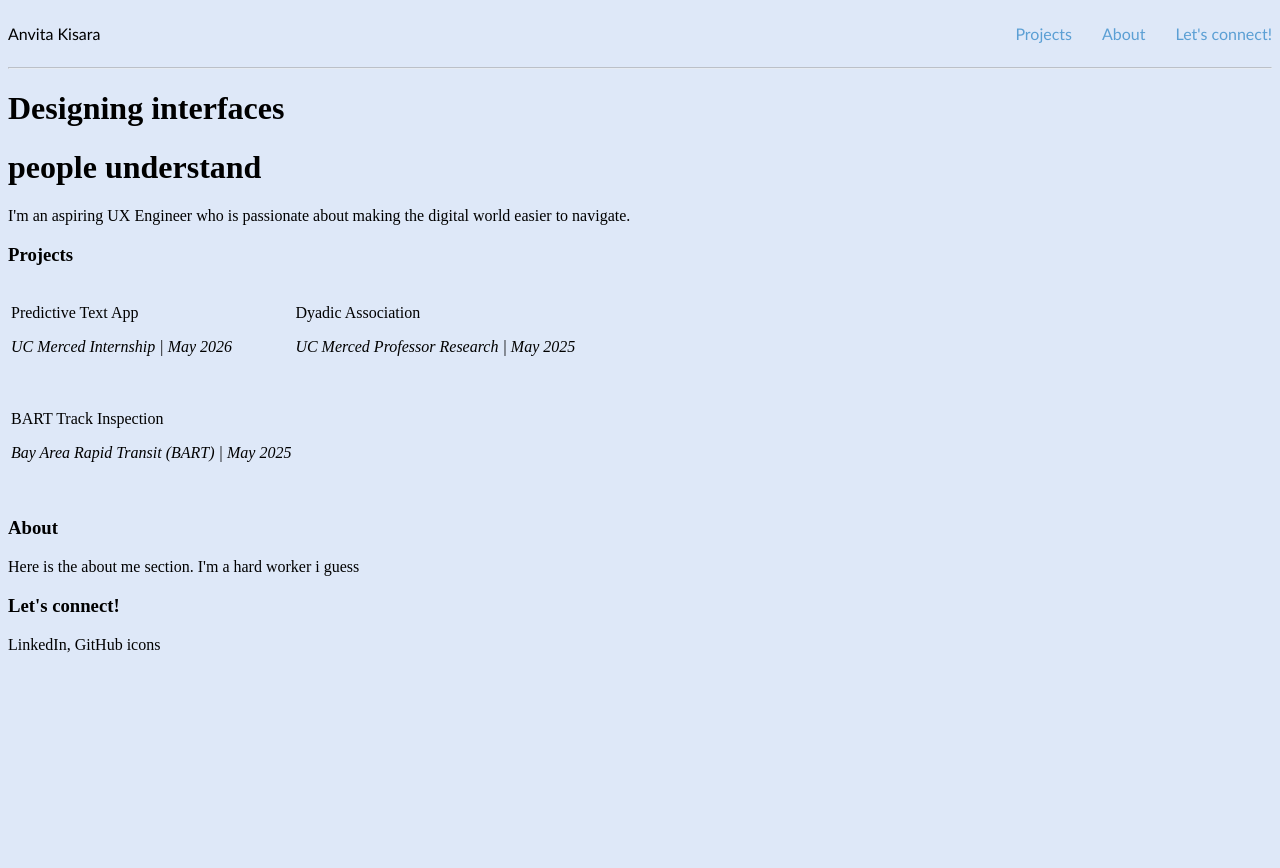
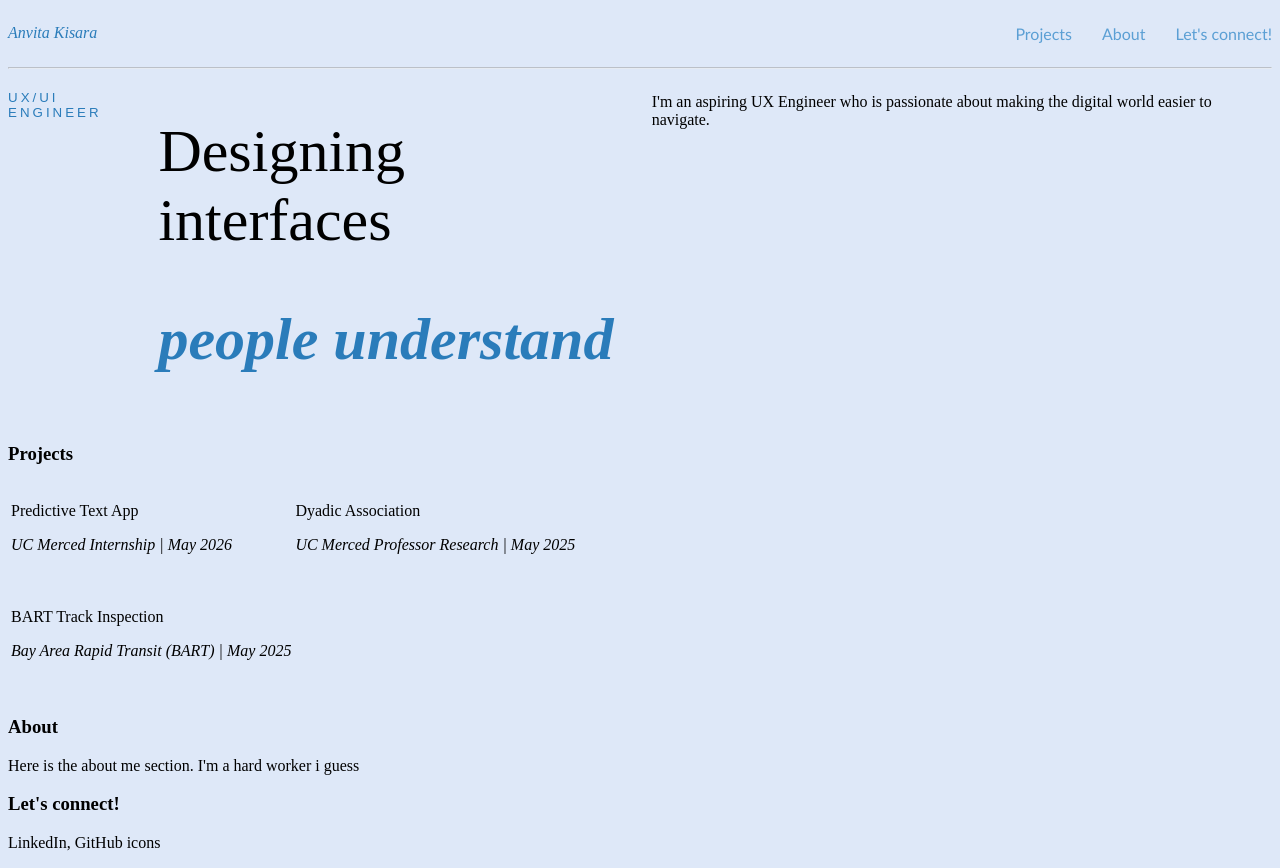
Before and after one commit to anviks1118/anvitakisara.github.io, a plain HTML site: page index.html in a window 1280 px wide. Before the commit the page ends 800 px from the top, so only its background shows below. Drawn offline with Linux system fonts and the light colour scheme.

Commit message:
added main containers

```diff
--- a/index.html
+++ b/index.html
@@ -31,10 +31,18 @@
 	<hr>
 
 	<!-- Main Title and Tagline -->
-	<h1>Designing interfaces</h1>
-	<h1>people understand</h1>
-
-	<p>I'm an aspiring UX Engineer who is passionate about making the digital world easier to navigate.</p>
+	<div class="main-container">
+		<div class="main-position">
+			<p>UX/UI ENGINEER</p>
+		</div>
+		<div class="main-title">
+			<h1>Designing interfaces</h1>
+			<h2>people understand</h2>
+		</div>
+		<div class="main-intro">
+			<p>I'm an aspiring UX Engineer who is passionate about making the digital world easier to navigate.</p>
+		</div>
+	</div>
 
 	<!-- Projects -->
 	<h3>Projects</h3>
--- a/style/style.css
+++ b/style/style.css
@@ -8,10 +8,10 @@ body {
 }
 
 .header-name a {
-    color: black;
+    color: #2a7cba;
     text-decoration: none;
-    font-family: 'Trebuchet MS';
-    /* font-style: italic; */
+    font-family: 'Cambria, Cochin, Georgia, Times, Times New Roman, serif';
+    font-style: italic;
 }
 
 .header-pages {
@@ -30,3 +30,32 @@ hr {
     opacity: 50%;
     color: #CDDCF4;
 }
+
+.main-container {
+    display: flex;
+}
+
+.main-position {
+    color: #2a7cba;
+    text-decoration: none;
+    font-family: Arial, Helvetica, sans-serif;
+    letter-spacing: 3px;
+    font-size: smaller;
+}
+
+.main-title {
+    gap: 30px;
+}
+
+.main-title h1 {
+    font-family: 'Times New Roman', Times, serif;
+    font-weight: lighter;
+    font-size: 60px;
+}
+
+.main-title h2 {
+    color: #2a7cba;
+    font-family: 'Cambria, Cochin, Georgia, Times, Times New Roman, serif';
+    font-style: italic;
+    font-size: 60px;
+}
```
